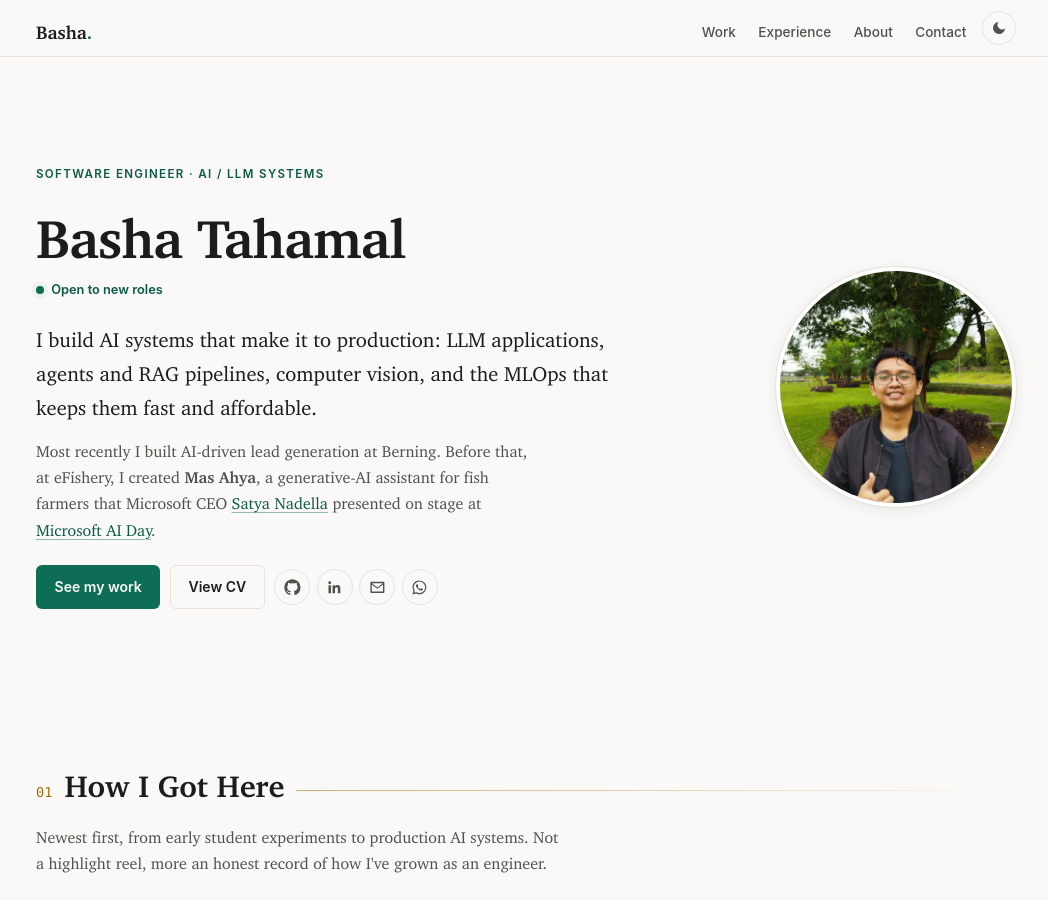
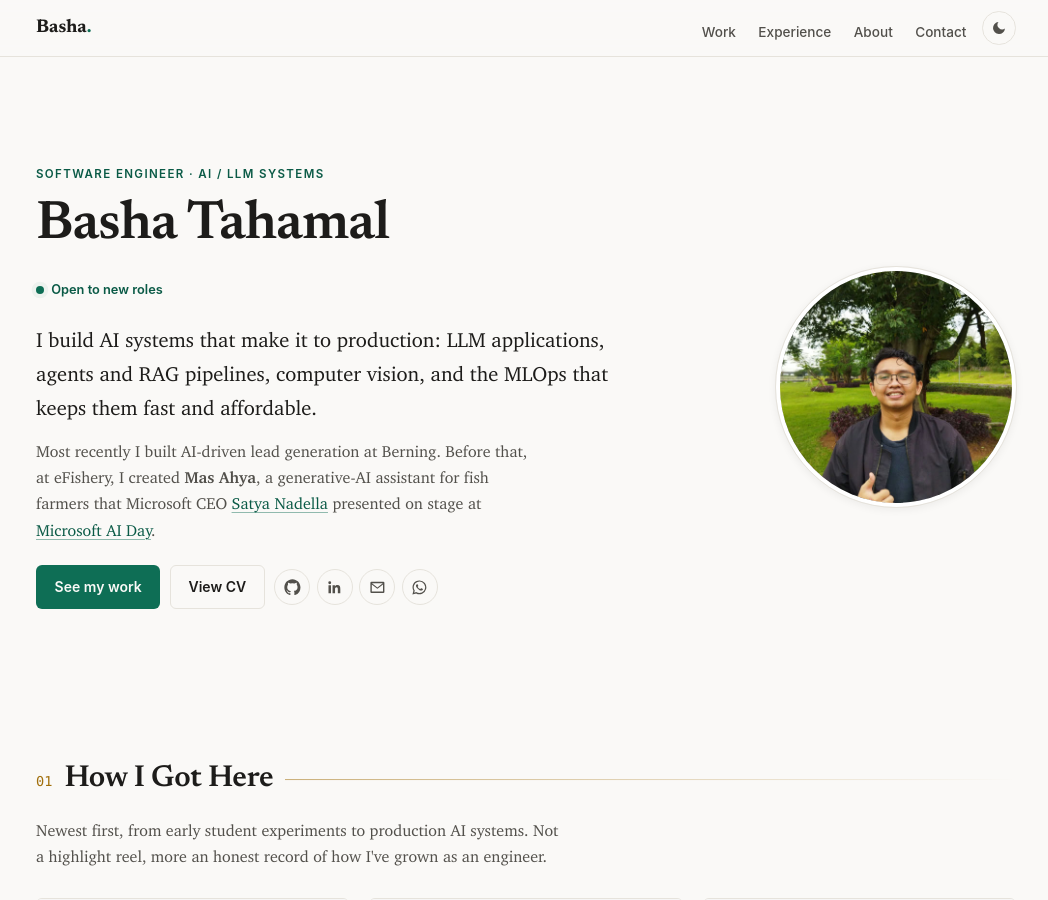
Before and after one commit to bashatahamal/bashatahamal.github.io, a Jekyll site: the page built from index.html, in a window 1280 px wide and 900 px high. Shown: the whole window, without its empty margins (114-1162 px from the left). Built offline with Jekyll 4.4.1, drawn with Linux system fonts in a browser that asks for light colours.

Commit message:
Newsreader display serif: h1-h4 and the wordmark move to a new --display token (weight 600, optical sizing) over Charter prose; softer card hover shadows per the design system refinements

```diff
--- a/_layouts/v2.html
+++ b/_layouts/v2.html
@@ -34,6 +34,9 @@
     })();
   </script>
   <link rel="preload" href="{{ site.baseurl }}/assets/v2/fonts/charter_regular.woff2" as="font" type="font/woff2" crossorigin>
+  <link rel="preconnect" href="https://fonts.googleapis.com">
+  <link rel="preconnect" href="https://fonts.gstatic.com" crossorigin>
+  <link href="https://fonts.googleapis.com/css2?family=Newsreader:ital,opsz,wght@0,6..72,400..700;1,6..72,400..700&display=swap" rel="stylesheet">
   <!-- Prerender internal pages when a link is hovered/touched, so card clicks
        feel instant (Chromium only; other browsers ignore this). -->
   <script type="speculationrules">
--- a/assets/v2/css/main.css
+++ b/assets/v2/css/main.css
@@ -54,6 +54,7 @@
 
   /* type */
   --serif: "Charter", "Bitstream Charter", "Iowan Old Style", Georgia, "Times New Roman", serif;
+  --display: "Newsreader", "Charter", Georgia, serif;
   --sans: -apple-system, BlinkMacSystemFont, "Segoe UI", Roboto, Helvetica, Arial, sans-serif;
   --mono: ui-monospace, "SF Mono", Menlo, Consolas, monospace;
 
@@ -63,7 +64,7 @@
   --radius: 6px;
 
   --shadow-card: 0 1px 2px rgba(29, 28, 26, 0.05);
-  --shadow-card-hover: 0 3px 14px rgba(29, 28, 26, 0.09);
+  --shadow-card-hover: 0 2px 10px rgba(29, 28, 26, 0.07);
 
   color-scheme: light;
 }
@@ -83,7 +84,7 @@
     --gold: #c9993f;
     --accent-wash: #4aa88c1f;
     --shadow-card: 0 1px 2px rgba(0, 0, 0, 0.3);
-    --shadow-card-hover: 0 4px 18px rgba(0, 0, 0, 0.45);
+    --shadow-card-hover: 0 3px 12px rgba(0, 0, 0, 0.35);
     color-scheme: dark;
   }
 }
@@ -100,7 +101,7 @@
   --gold: #a16f0b;
   --accent-wash: #0e6e5514;
   --shadow-card: 0 1px 2px rgba(29, 28, 26, 0.05);
-  --shadow-card-hover: 0 3px 14px rgba(29, 28, 26, 0.09);
+  --shadow-card-hover: 0 2px 10px rgba(29, 28, 26, 0.07);
   color-scheme: light;
 }
 
@@ -116,7 +117,7 @@
   --gold: #c9993f;
   --accent-wash: #4aa88c1f;
   --shadow-card: 0 1px 2px rgba(0, 0, 0, 0.3);
-  --shadow-card-hover: 0 4px 18px rgba(0, 0, 0, 0.45);
+  --shadow-card-hover: 0 3px 12px rgba(0, 0, 0, 0.35);
   color-scheme: dark;
 }
 
@@ -137,8 +138,10 @@
 }
 
 h1, h2, h3, h4 {
-  font-family: var(--serif);
-  font-weight: 700;
+  font-family: var(--display);
+  font-optical-sizing: auto;
+  font-weight: 600;
+  letter-spacing: -0.01em;
   line-height: 1.15;
   color: var(--ink);
   margin: 0 0 0.5em;
@@ -479,7 +482,7 @@
   min-height: 3.5rem;
 }
 .o-nav .brand {
-  font-family: var(--serif);
+  font-family: var(--display);
   font-weight: 700;
   font-size: 1.15rem;
   color: var(--ink);
```
Also changed, not shown: .claude/launch.json, README.md.
